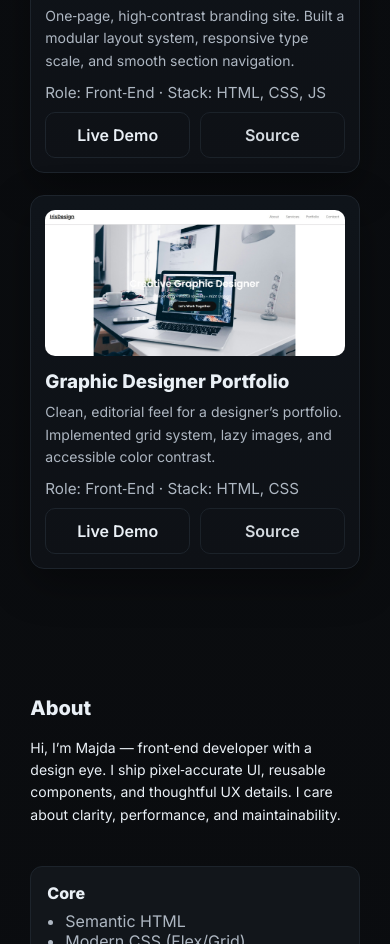
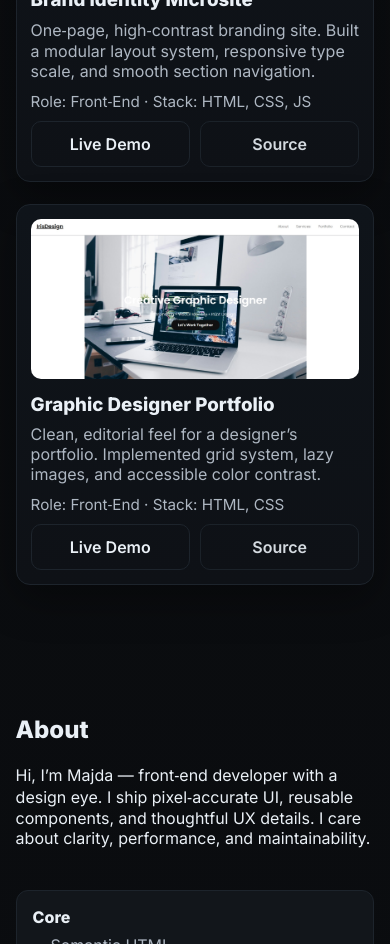
Before and after one commit to majda03/portfolio, a plain HTML site: page index.html in a window 390 px wide. Shown: the part 1056-2000 px from the top of the page. Drawn offline with Linux system fonts and the light colour scheme.

Commit message:
Update styles.css

```diff
--- a/styles.css
+++ b/styles.css
@@ -302,51 +302,3 @@ img { max-width: 100%; height: auto; display: block; }
   .stack{ flex-wrap: wrap; gap: 10px; }
   .case{ grid-template-columns: 1fr; }
 }
-/* ============= BASIC RESPONSIVE FIX ============= */
-
-/* slike i videa da ne iskaču van ekrana */
-img, video {
-    max-width: 100%;
-    height: auto;
-    display: block;
-}
-
-/* tijelo malo uvući na malim ekranima */
-@media (max-width: 768px) {
-
-    body {
-        margin: 0;
-        padding: 0 16px; /* mali prostor sa strane da ne lijepi uz ivicu */
-    }
-
-    /* sve glavne sekcije neka se šire 100% */
-    section,
-    .container,
-    .wrapper,
-    .content {
-        max-width: 100%;
-    }
-
-    /* ako imaš blokove koji su u dva stupca – stavi ih jedan ispod drugog */
-    .row,
-    .columns,
-    .flex-row {
-        display: flex;
-        flex-direction: column;
-        gap: 16px;
-    }
-
-    /* heading malo smanji da ne bude ogromno na mobu */
-    h1 {
-        font-size: 24px;
-    }
-
-    h2 {
-        font-size: 20px;
-    }
-
-    p {
-        font-size: 14px;
-        line-height: 1.6;
-    }
-}
```
